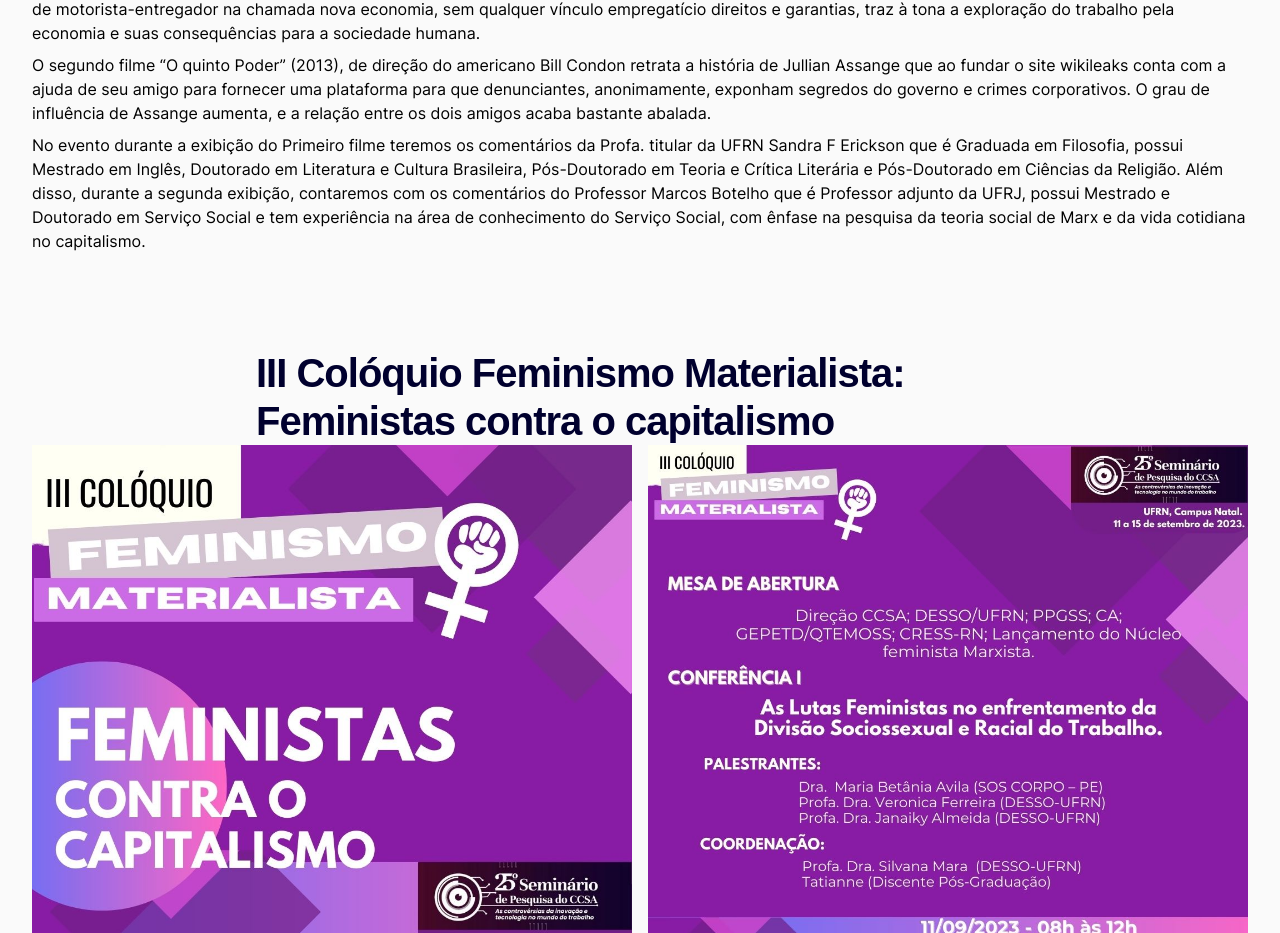
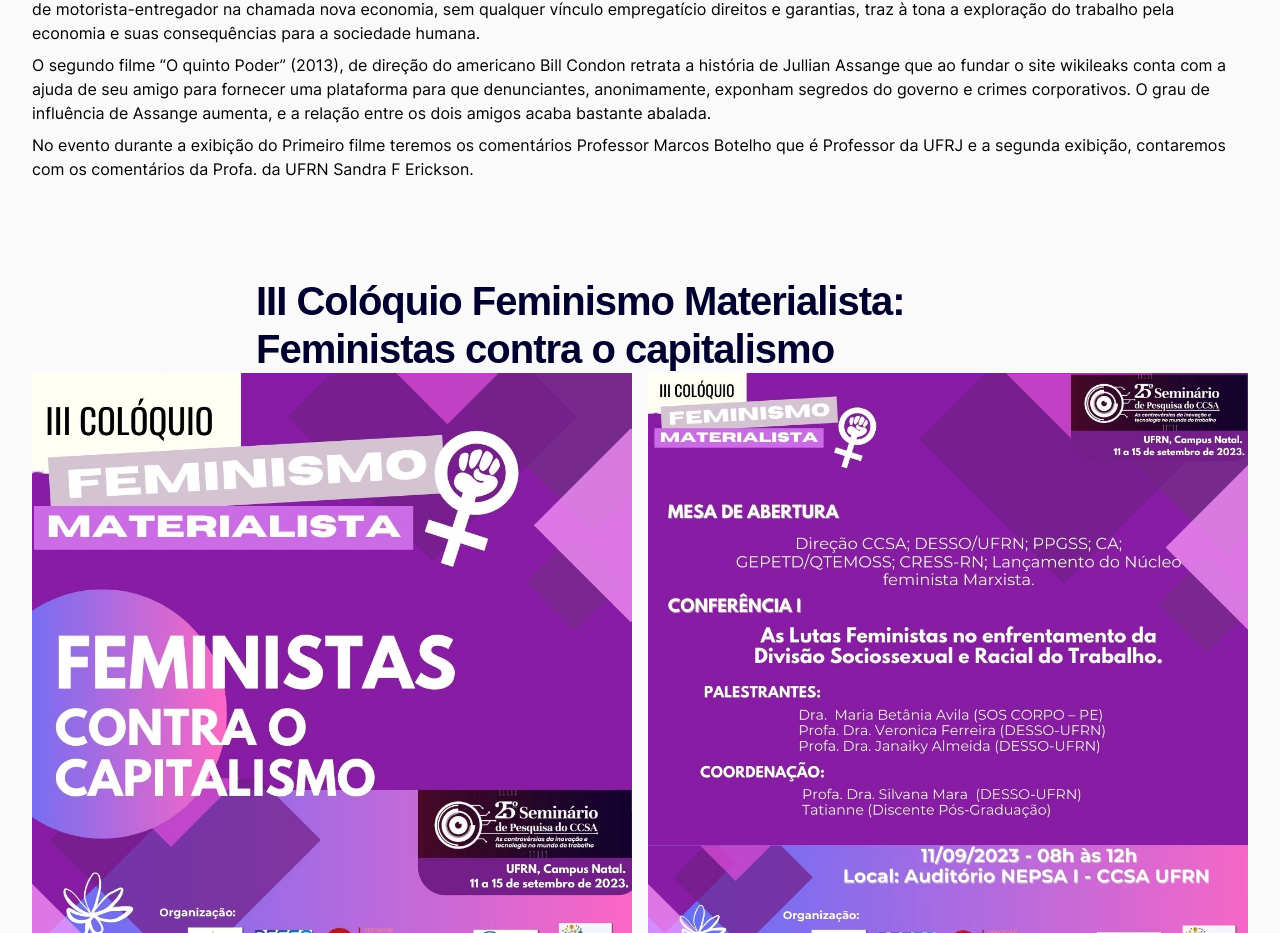
Before and after one commit to luccasmmg/seminario-2023, a Next.js app: page /subeventos in a window 1280 px wide. Shown: the part 1099-2032 px from the top of the page. Built offline with nearby package versions, Linux system fonts and the light colour scheme; a web font is replaced by a local one.

Commit message:
Att programacao

```diff
--- a/src/components/tgs.js
+++ b/src/components/tgs.js
@@ -57,13 +57,6 @@
     {
       name: 'Ciência da Informação',
       tgs: [
-        {
-          name: 'Uso, Comunicação e Gestão da Informação e do Conhecimento',
-          syllabus:
-            'Gestão da informação e do conhecimento; gestão de dados; gestão documental; inteligência governamental, competitiva e de negócios; auditoria da informação e do conhecimento; fluxos de informação nas organizações; interfaces da gestão da informação e da gestão de processos de negócios (BPM); avaliação da aceitação e do uso de sistemas de informação; gestão de sistemas e tecnologia da informação; alinhamento estratégico e governança de TI; gestão da segurança da informação; segurança de dados e privacidade; segurança cibernética; estudos das redes sociotécnicas, redes sociais e redes de conhecimento; cultura e comunicação organizacional; curadoria de conteúdo; competência em informação, comportamento informacional e práticas informacionais; tomada de decisão; inovação.',
-          coordinators: '',
-          id: '649dda9855c6e80010777272',
-        },
         {
           name: 'Organização, Mediação, Tecnologia e Sociedade',
           syllabus:
--- a/src/pages/subeventos.jsx
+++ b/src/pages/subeventos.jsx
@@ -67,16 +67,9 @@
               </p>
               <p>
                 No evento durante a exibição do Primeiro filme teremos os
-                comentários da Profa. titular da UFRN Sandra F Erickson que é
-                Graduada em Filosofia, possui Mestrado em Inglês, Doutorado em
-                Literatura e Cultura Brasileira, Pós-Doutorado em Teoria e
-                Crítica Literária e Pós-Doutorado em Ciências da Religião. Além
-                disso, durante a segunda exibição, contaremos com os comentários
-                do Professor Marcos Botelho que é Professor adjunto da UFRJ,
-                possui Mestrado e Doutorado em Serviço Social e tem experiência
-                na área de conhecimento do Serviço Social, com ênfase na
-                pesquisa da teoria social de Marx e da vida cotidiana no
-                capitalismo.
+                comentários Professor Marcos Botelho que é Professor da UFRJ e a
+                segunda exibição, contaremos com os comentários da Profa. da
+                UFRN Sandra F Erickson.
               </p>
             </div>
           </div>
```
